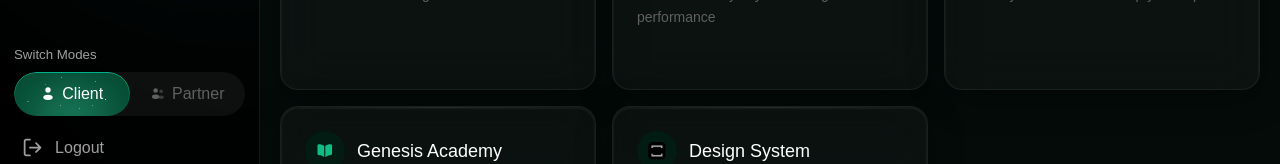
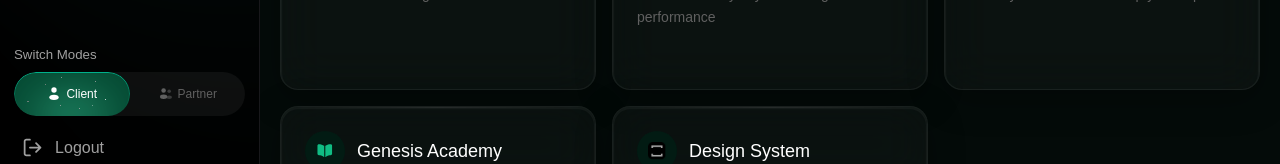
Before and after one commit to Mdx2025/GenesisFxDashboardMDX, a React (Vite) app: page /allpages in a window 1280 px wide. Shown: the part 618-782 px from the top of the page. Built offline with nearby package versions, Linux system fonts and the light colour scheme; a web font is replaced by a local one.

Commit message:
Set ModeToggle text to 0.75rem (12px) for 1920x1080, remove upscaling breakpoints

```diff
--- a/src/components/ui/ModeToggle.css
+++ b/src/components/ui/ModeToggle.css
@@ -15,7 +15,7 @@
   border: none;
   background: transparent;
   color: #606060;
-  font-size: 12px;
+  font-size: 0.75rem;
   font-weight: 400;
   cursor: pointer;
   z-index: 1;
@@ -28,12 +28,6 @@
   justify-content: center;
   gap: 4px;
   white-space: nowrap;
-}
-@media (min-width: 640px) {
-  .mode-toggle button { font-size: 14px; gap: 6px; }
-}
-@media (min-width: 1280px) {
-  .mode-toggle button { font-size: 16px; }
 }
 .mode-toggle button:focus-visible {
   outline: 2px solid #10BC83;
```
